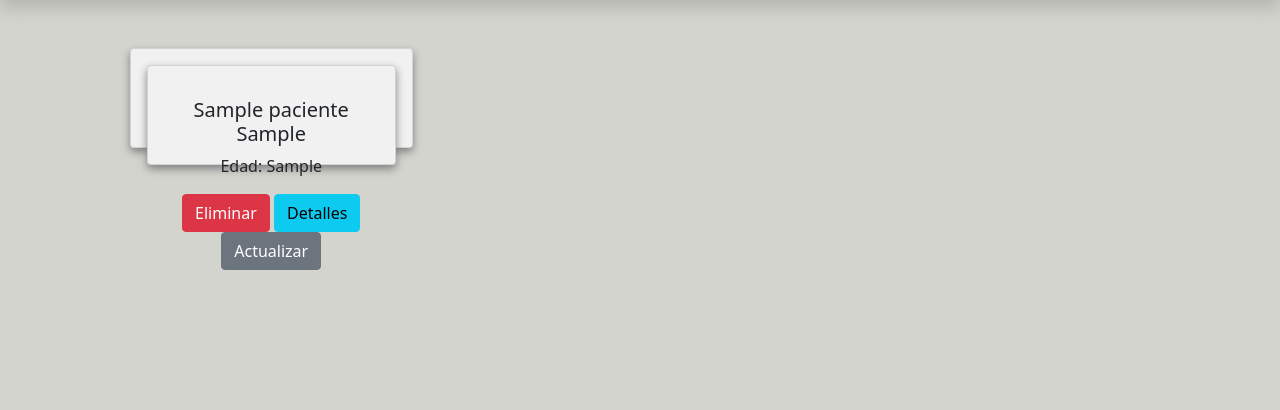
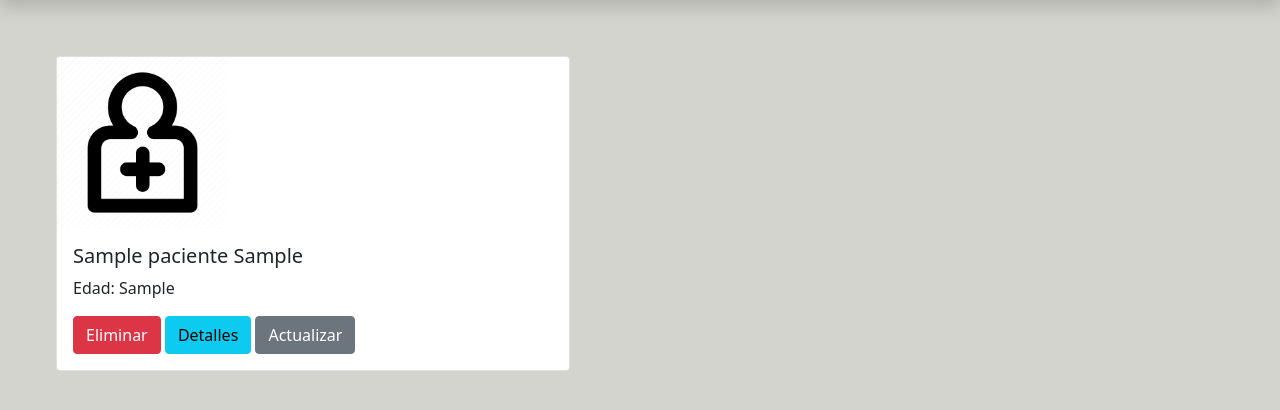
Before and after one commit to DonaldReac/DocApp, a PHP site: page /view/doctor.php?id=1 in a window 1280 px wide. Shown: the part 86-496 px from the top of the page. Run offline with PHP 8.4, Linux system fonts and the light colour scheme; tables that the repository leaves empty or names only in its code hold one stand-in row (values such as "Sample post").

Commit message:
tarjetas bien hechas

```diff
--- a/styles/estilos.css
+++ b/styles/estilos.css
@@ -41,30 +41,8 @@ h1{
     display: none;
 }
 
-.card-img{
-    width: 190px;
-    height: 150px;
-}
 
-.card {
-   box-shadow: 0 4px 8px 0 grey;
-   padding: 16px;
-   text-align: center;
-   background-color: #f1f1f1;
-   width: 25%;
-   height: 100px;
-}
-
-.card-columns{
-    @include media-breakpoint-only(lg) {
-      column-count: 4;
-    }
-    @include media-breakpoint-only(xl) {
-      column-count: 5;
-    }
-}
-
-.galeria{
+.card mb-3{
    display: flex;
    margin-right: 20px;
    margin-left: 20px;
--- a/view/doctor.php
+++ b/view/doctor.php
@@ -55,20 +55,17 @@ require '../model/db.php'
         </form>
     </div>
     <!-- aqui bajo va la tabla o info de los pacientes -->
-    <div class="galeria">
+    <div class="d-flex flex-wrap m-5">
     <?php
         $query="SELECT * FROM paciente WHERE idDoctor=$usuario_actual";
         $resultado=mysqli_query($db,$query);
         while($ver=mysqli_fetch_row($resultado)){
     ?>
-    <div class="card mb-3" style="max-width: 540px;">
-        <div class="row g-0">
+    <div class="card mb-3 m-2">
             <div class="col-md-4">
-                <!--aqui va la imagen XD-->
-                <!--<img src="..." class="img-fluid rounded-start" alt="...">-->
+                <img src="../imagenes/paciente.png" class="img-fluid rounded-start" alt="Paciente">
             </div>
-            <div class="card" style="width: 18rem;">
-                <div class="card-body">
+            <div class="card-body">
                     <h5 class="card-title"><?php echo $ver[1] ?> <?php echo $ver[2] ?></h5>
                     <p class="card-text">Edad: <?php echo $ver[3] ?></p>
                     <!--<p class="card-text"><?php //echo $ver[4] ?></p>Fecha de cita-->
@@ -76,9 +73,8 @@ require '../model/db.php'
                     <button type="button" class="btn btn-danger">Eliminar</button>
                     <button type="button" class="btn btn-info">Detalles</button>
                     <button type="button" class="btn btn-secondary">Actualizar</button>
-                </div>
             </div>
-        </div>
+
     </div>
     <?php }?>
     </div>
```
Also changed, not shown: imagenes/paciente.png (added).
